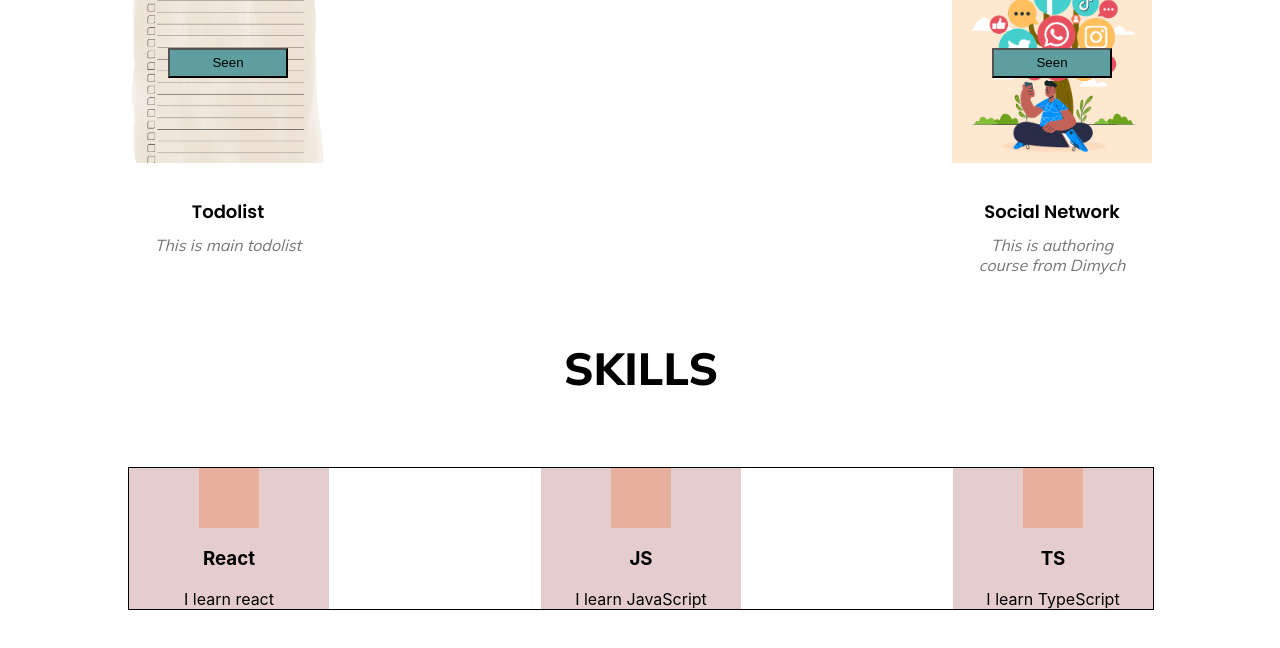
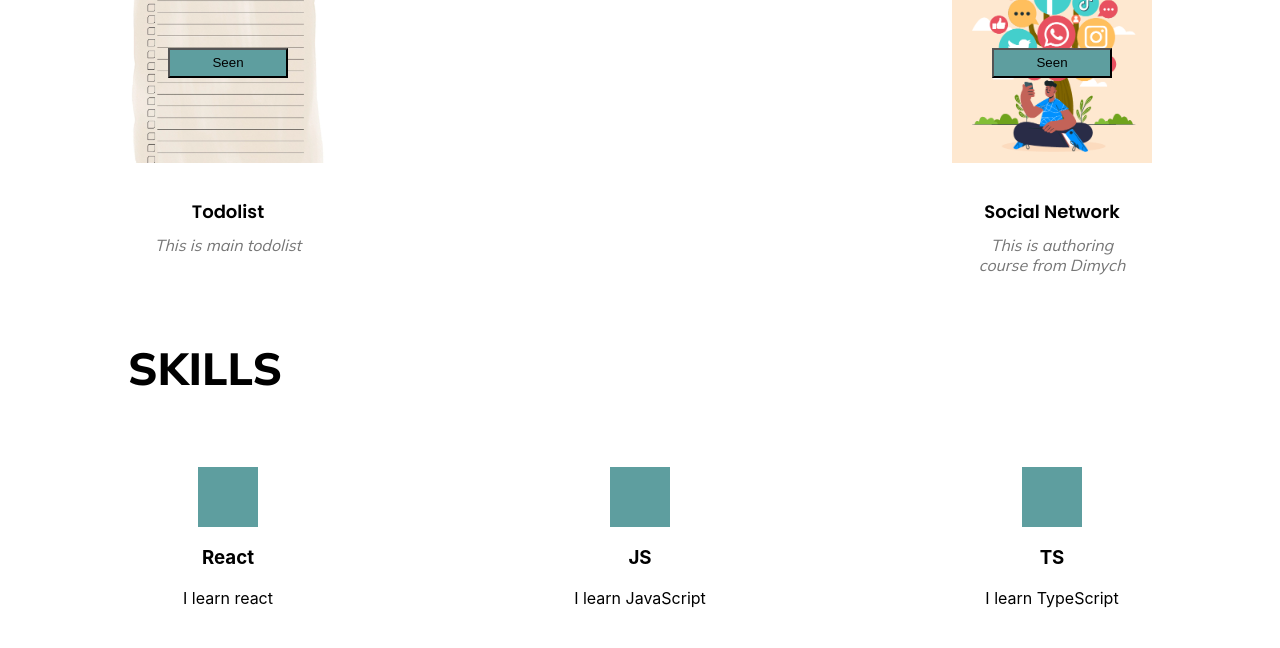
Before and after one commit to Paskinho/my_portfolio, a React (Create React App) app: page / in a window 1280 px wide. Shown: the part 1115-1763 px from the top of the page. Built offline with nearby package versions, Linux system fonts and the light colour scheme.

Commit message:
some changing with skills

```diff
--- a/src/common/styles/sass/variables.scss
+++ b/src/common/styles/sass/variables.scss
@@ -2,4 +2,4 @@ $textColor: black;
 $primaryColor: #5e9e9f;
 $bgColor: #ffffff;
 $bgSecondColor: black;
-$fontFamily: 'Poppins', sans-serif
+$titleFontFamily: 'Poppins', sans-serif
--- a/src/components/projects/project/Project.module.scss
+++ b/src/components/projects/project/Project.module.scss
@@ -41,7 +41,7 @@
     .projectInfo {
         padding: 25px 20px;
         .projectTitle {
-            @include text ($fontFamily, 18px, 600);
+            @include text ($titleFontFamily, 18px, 600);
 
             margin-top: 10px;
             margin-bottom: 10px;
@@ -50,6 +50,8 @@
 
         }
         .description {
+            //@include text();
+
             font-family: mulish;
             color: #767676;
             position: relative;
--- a/src/components/skills/Skills.module.css
+++ /dev/null
@@ -1,22 +0,0 @@
-.skillsBlock {
-min-height: 100vh;
-    background-color: #fff;
-
-}
-
-.skillsContainer {
-    flex-direction: column;
-    justify-content: flex-start;
-}
-
-.title {
-    background-color: #c7c7f3;
-}
-
-.skills {
-    border: 1px solid;
-    width: 100%;
-    display: flex;
-    justify-content: space-between;
-    flex-wrap: wrap;
-}
--- /dev/null
+++ b/src/components/skills/Skills.module.scss
@@ -0,0 +1,23 @@
+@import '../../common/styles/sass/variables';
+
+.skillsBlock {
+min-height: 100vh;
+    background-color: $bgColor;
+
+}
+
+.skillsContainer {
+    display: flex;
+    flex-direction: column;
+    justify-content: flex-start;
+    align-items: start;
+    .skills {
+        width: 100%;
+        display: flex;
+        justify-content: space-between;
+        flex-wrap: wrap;
+    }
+}
+
+.title {
+}
--- a/src/components/skills/Skills.tsx
+++ b/src/components/skills/Skills.tsx
@@ -1,5 +1,5 @@
 import React from "react";
-import s from "./Skills.module.css"
+import s from "./Skills.module.scss"
 import sContainer from '../../common/styles/Container.module.css'
 import {Skill} from "./skill/Skill";
 import {Title} from "../../common/components/title/Title";
--- a/src/components/skills/skill/Skill.module.css
+++ /dev/null
@@ -1,18 +0,0 @@
-.skillBlock {
-    width: 200px;
-    background-color: #e5cdce;
-    display: flex;
-    flex-direction: column;
-    align-items: center;
-    text-align: center;
-}
-
-.icon {
-    height: 60px;
-    width: 60px;
-    background-color: #e7b09d;
-}
-
-.description {
-
-}
--- /dev/null
+++ b/src/components/skills/skill/Skill.module.scss
@@ -0,0 +1,21 @@
+@import '../../../common/styles/sass/variables';
+
+.skillBlock {
+    width: 200px;
+    background-color: $bgColor;
+    display: flex;
+    flex-direction: column;
+    align-items: center;
+    text-align: center;
+    .icon {
+        height: 60px;
+        width: 60px;
+        background-color: $primaryColor;
+    }
+}
+
+
+
+.description {
+
+}
--- a/src/components/skills/skill/Skill.tsx
+++ b/src/components/skills/skill/Skill.tsx
@@ -1,5 +1,5 @@
 import React from "react";
-import s from "./Skill.module.css"
+import s from "./Skill.module.scss"
 
 type skillPropsType = {
     title: string
```
